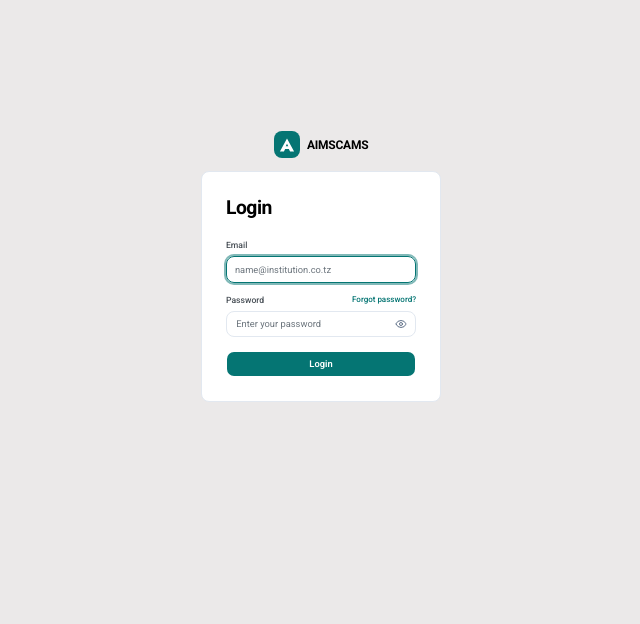
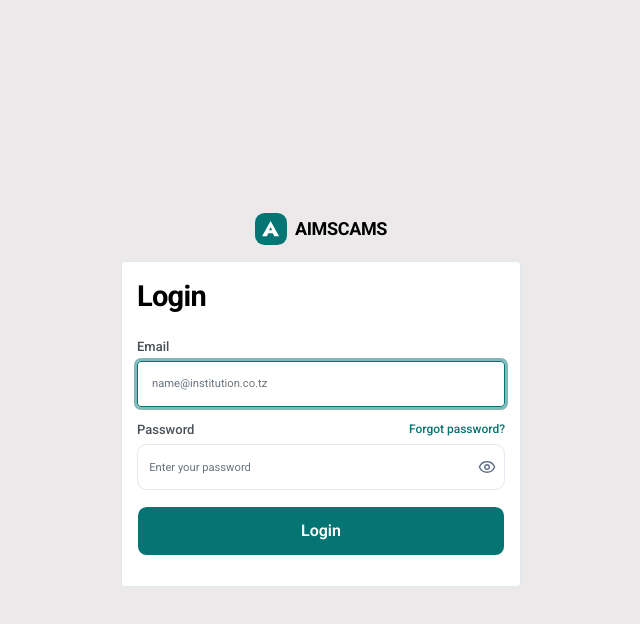
Before and after one commit to atilioobadia-cpu/aimscams, a Next.js app in the folder apps/web/: page /login in a window 1280 px wide. Shown: the top 624 px of the page, without its empty margins (319-959 px from the left). Built offline with nearby package versions, Linux system fonts and the light colour scheme; no server answers.

Commit message:
feat(auth): match Wakandi login card metrics and 12.8px root font

```diff
--- a/apps/web/src/app/globals.css
+++ b/apps/web/src/app/globals.css
@@ -7,13 +7,12 @@
 /* Central UI scale. Tune this single value (e.g. 0.75 or 0.8) to resize the whole
    desktop UI without touching component styles. Mobile/narrow screens are unaffected. */
 :root {
-  --ui-scale: 0.667;
+  --ui-scale: 1;
 }
 
-@media (min-width: 1024px) {
-  html {
-    zoom: var(--ui-scale);
-  }
+/* Wakandi uses a 12.8px root font size for denser typography. */
+html {
+  font-size: 12.8px;
 }
 
 /* AIMSCAMS design tokens. Source: docs/11-ui-contract.md §1.
--- a/apps/web/src/components/auth/auth-card.tsx
+++ b/apps/web/src/components/auth/auth-card.tsx
@@ -14,7 +14,7 @@ export function AuthCard({ title, description, children, footer, className }: Au
   return (
     <div
       className={cn(
-        "rounded-xl border border-card-border bg-surface px-6 py-7 sm:px-9 sm:py-9",
+        "rounded-[4px] border border-card-border bg-surface px-[15px] pt-5 pb-[30px]",
         className,
       )}
     >
--- a/apps/web/src/components/auth/auth-shell.tsx
+++ b/apps/web/src/components/auth/auth-shell.tsx
@@ -5,7 +5,7 @@ import { AimscamsMark } from "@/components/brand/aimscams-mark";
 export function AuthShell({ children }: { children: ReactNode }) {
   return (
     <main className="flex min-h-screen items-center justify-center bg-page px-4 py-6">
-      <div className="w-full max-w-[360px]">
+      <div className="w-full max-w-[400px]">
         <div className="mb-5 flex items-center justify-center gap-2.5">
           <span className="grid size-10 place-items-center rounded-lg bg-brand text-on-primary">
             <AimscamsMark className="size-6" />
--- a/apps/web/src/components/auth/login-form.tsx
+++ b/apps/web/src/components/auth/login-form.tsx
@@ -117,7 +117,7 @@ export function LoginForm({ nextPath }: { nextPath?: string }) {
               aria-invalid={Boolean(fieldErrors.email)}
               aria-describedby={fieldErrors.email ? "email-error" : undefined}
               disabled={submitting}
-              className="h-10 px-3 text-[14px]"
+              className="h-[46px] px-[14px] text-[14px] rounded-[4px]"
               placeholder="name@institution.co.tz"
             />
             {fieldErrors.email ? (
@@ -154,7 +154,7 @@ export function LoginForm({ nextPath }: { nextPath?: string }) {
               aria-describedby={fieldErrors.password ? "password-error" : undefined}
               disabled={submitting}
               placeholder="Enter your password"
-              className="h-10 text-[14px]"
+              className="h-[46px] text-[14px]"
             />
             {fieldErrors.password ? (
               <p id="password-error" className={fieldErrorClass}>
@@ -174,7 +174,7 @@ export function LoginForm({ nextPath }: { nextPath?: string }) {
           type="submit"
           disabled={submitting}
           aria-busy={submitting}
-          className="mt-5 h-10 w-full gap-2 text-[14px] font-semibold"
+          className="mt-5 h-[50px] w-full gap-2 text-[16px] font-semibold"
         >
           {submitting ? (
             <>
```
